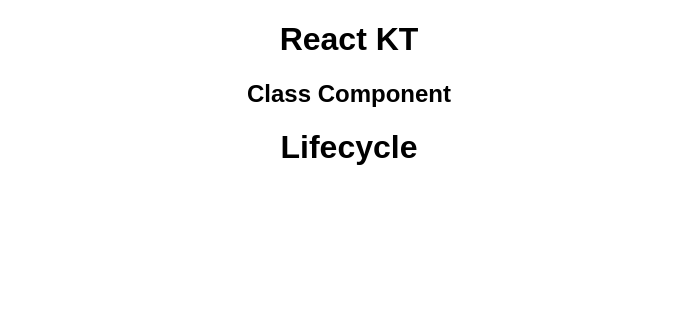
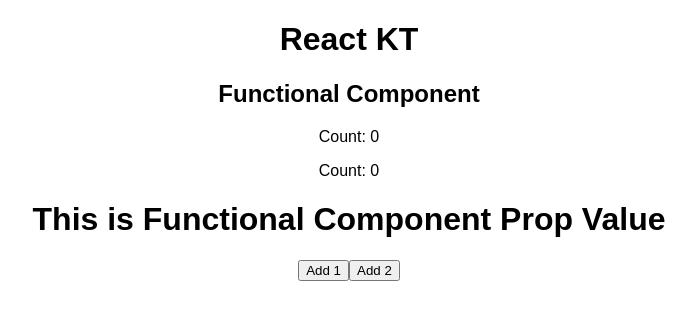
Before and after one commit to surya-trv-13/React-KT, a React (Create React App) app: page / in a window 1280 px wide. Shown: the top 320 px of the page, without its empty margins (291-987 px from the left). Built offline with nearby package versions, Linux system fonts and the light colour scheme.

Commit message:
Functional Component

```diff
--- a/src/App.js
+++ b/src/App.js
@@ -2,6 +2,7 @@
 // import { ClassComponent } from "./component/ClassComponent";
 import StateExample from "./component/StateExample";
 import LifeCycleExample from "./component/LifeCycleMethods";
+import Functional from "./component/Functional";
 
 // Parent Component
 export default function App() {
@@ -9,9 +10,10 @@
   return (
     <div className="App">
       <h1>React KT</h1>
-      <h2>Class Component</h2>
+      <h2>Functional Component</h2>
+      <Functional data="Prop Value" />
       {/* <StateExample /> */}
-      <LifeCycleExample />
+      {/* <LifeCycleExample /> */}
       {/* <ClassComponent data="Data 1" data2="Anotehr" />
       <ClassComponent data="Data 2" />
       <ClassComponent data={object} />
--- /dev/null
+++ b/src/component/Functional.jsx
@@ -0,0 +1,26 @@
+import React, { useCallback, useEffect } from "react";
+
+function Functional({ data }) {
+  // props.data
+  const [count, setCount] = React.useState(0);
+  const [count1, setCount2] = React.useState(0);
+
+  // useEffect
+  useEffect(() => {
+    console.log("Count Called", count1);
+  }, [count1, count]);
+
+  // useCallback
+
+  return (
+    <>
+      <p>Count: {count}</p>
+      <p>Count: {count1}</p>
+      <h1>This is Functional Component {data}</h1>
+      <button onClick={() => setCount(count + 1)}>Add 1</button>
+      <button onClick={() => setCount2(count1 + 2)}>Add 2</button>
+    </>
+  );
+}
+
+export default Functional;
--- a/src/component/LifeCycleMethods.jsx
+++ b/src/component/LifeCycleMethods.jsx
@@ -9,6 +9,7 @@
     };
   }
 
+  // Only Once
   componentWillMount = () => {
     console.log("Will Mount");
   };
@@ -20,6 +21,7 @@
     });
   };
 
+  // Multiple times
   componentWillUpdate = (props, state) => {
     console.log("Will Update");
   };
@@ -32,6 +34,7 @@
 
   render() {
     console.log("Render");
+    const { data, data1 } = this.props;
     return <h1>Lifecycle</h1>;
   }
 }
--- a/src/component/StateExample.jsx
+++ b/src/component/StateExample.jsx
@@ -4,7 +4,8 @@
   constructor(props) {
     super(props);
     this.state = {
-      data: 0
+      data: 0,
+      count: 0
     };
   }
   // state = {
```
